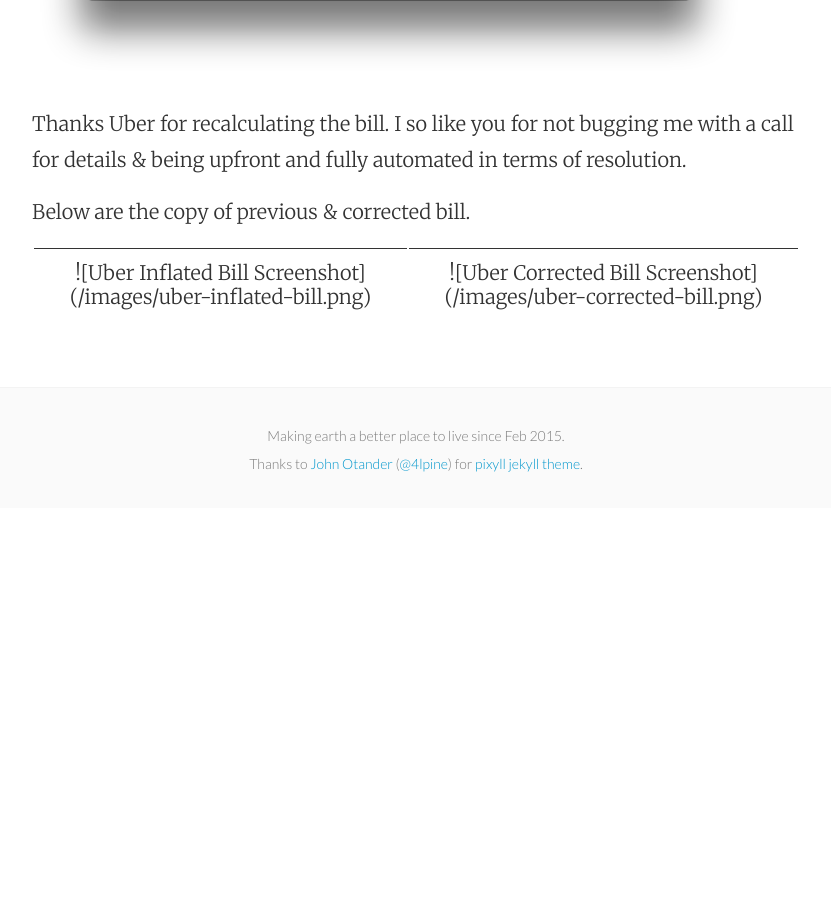
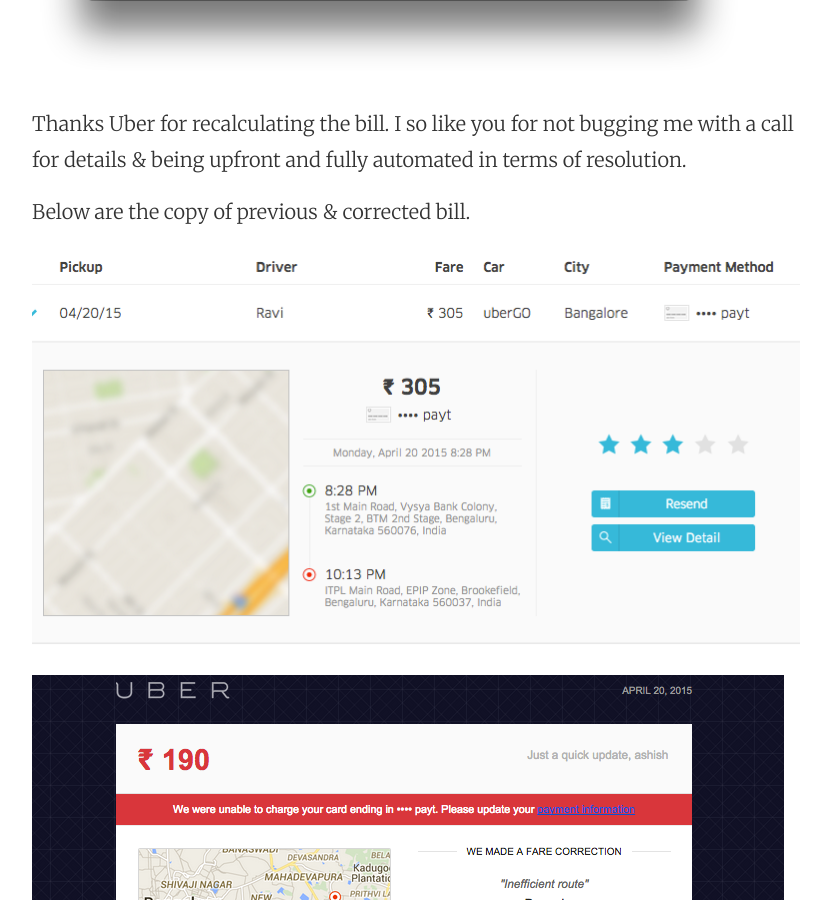
Before and after one commit to shaming-them/shaming-them.github.io, a Jekyll site: the page built from _posts/2015-04-21-uber-driver-fleecing-gullible-passenger.md, in a window 1280 px wide and 900 px high, scrolled down 3490 px. Shown: the whole window, without its empty margins (224-1055 px from the left). Built offline with Jekyll 4.4.1, drawn with Linux system fonts in a browser that asks for light colours; nearby versions of some CDN libraries; Markdown is read by kramdown in place of the engine named in the settings; comment, search, counter and statistics services are not loaded; before the commit the page ends 3998 px from its top, so only the background shows below that.

Commit message:
uber case resolved

```diff
--- a/_posts/2015-04-21-uber-driver-fleecing-gullible-passenger.md
+++ b/_posts/2015-04-21-uber-driver-fleecing-gullible-passenger.md
@@ -40,17 +40,6 @@
 
 Below are the copy of previous & corrected bill.
 
-<table style="text-align:center">
-  <tr>
-    <td>
-
 ![Uber Inflated Bill Screenshot](/images/uber-inflated-bill.png)
 
-    </td>
-    <td>
-
 ![Uber Corrected Bill Screenshot](/images/uber-corrected-bill.png)
-
-    </td>
-  </tr>
-</table>
```
